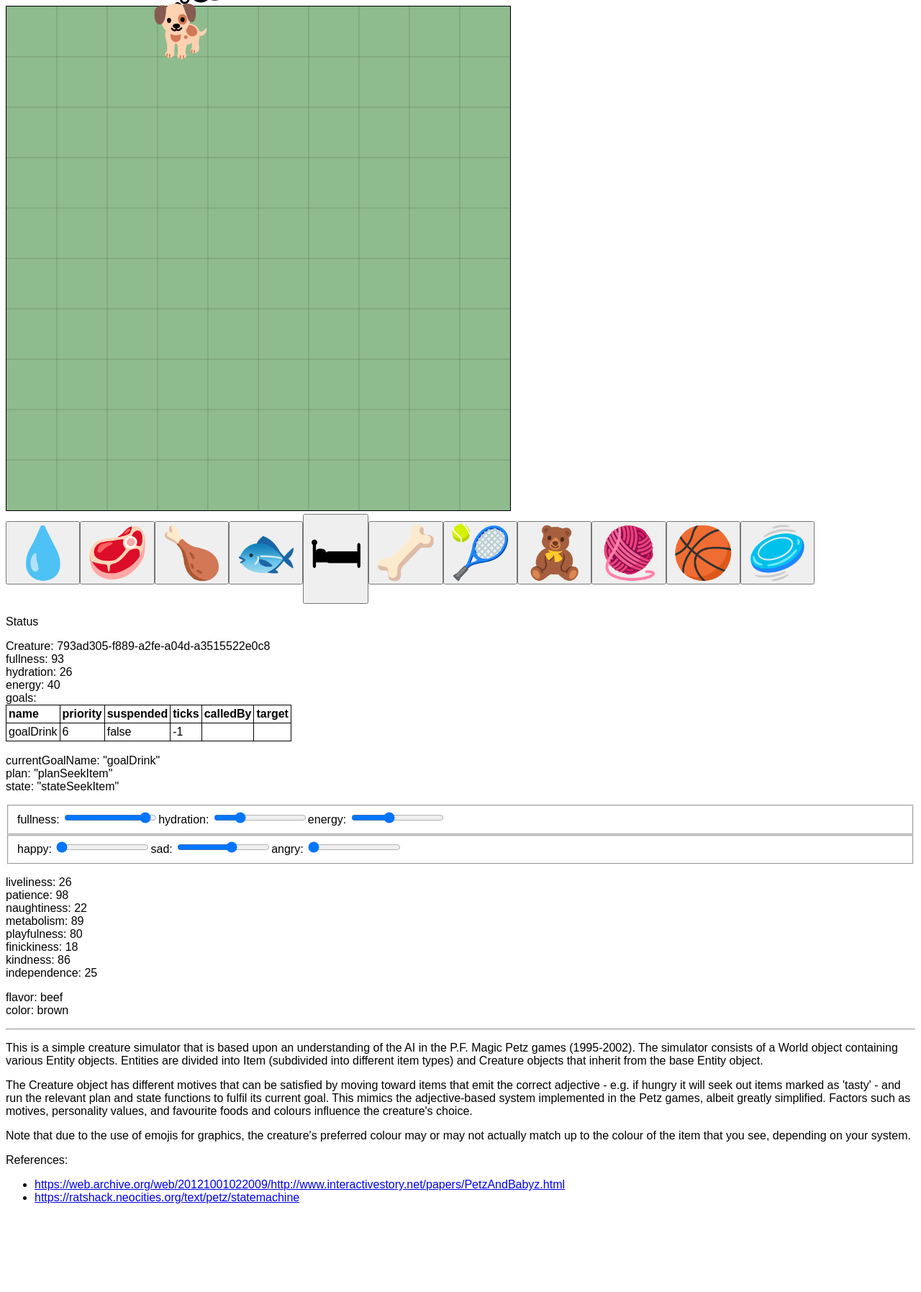
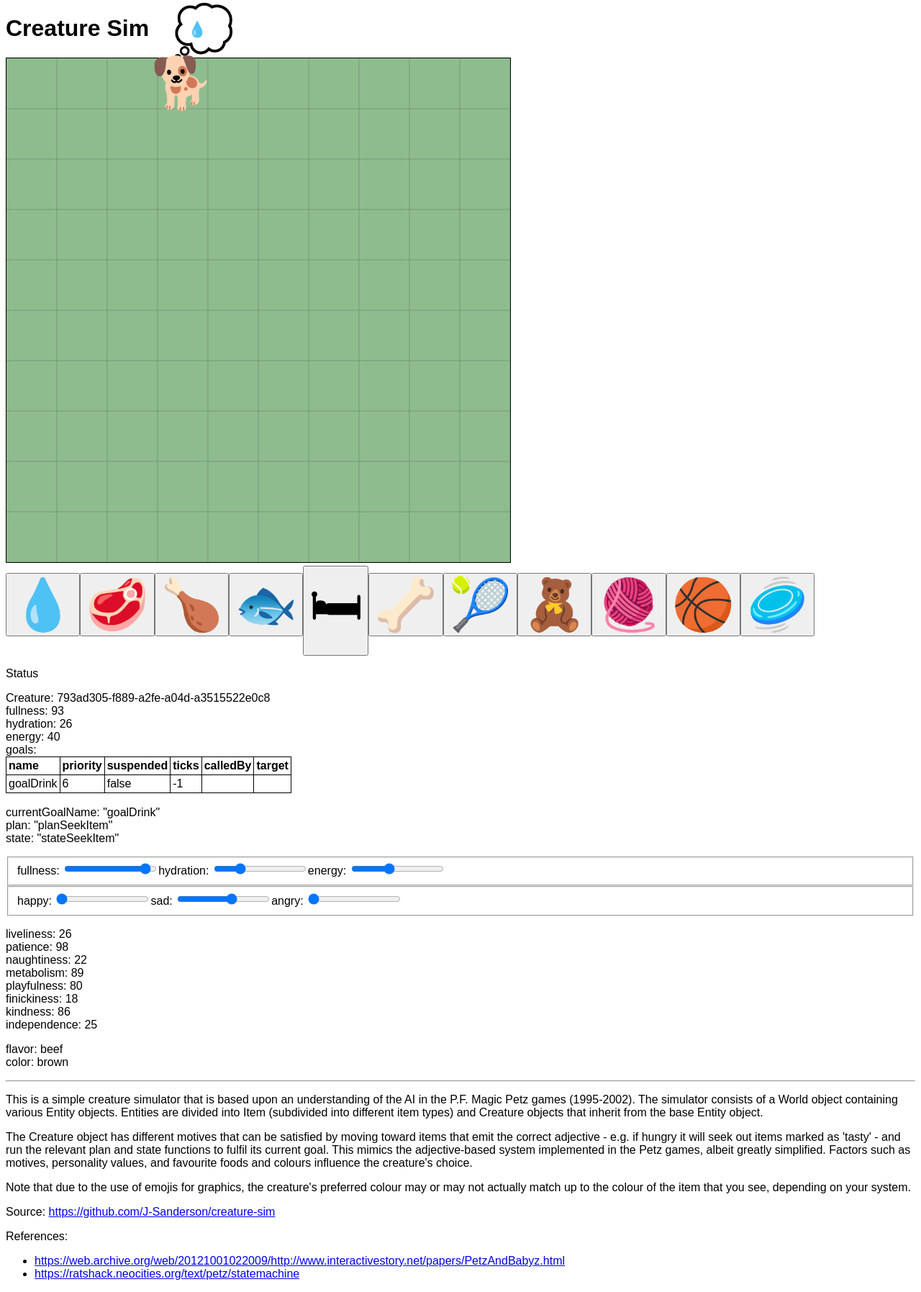
Before and after one commit to J-Sanderson/creature-sim, a website built with webpack: page public/index.html in a window 1280 px wide. Shown: the whole page at 72% size. Before the commit the page ends 1689 px from the top, so only its background shows below. Built offline with nearby package versions, Linux system fonts and the light colour scheme.

Commit message:
update readme, public files

```diff
--- a/public/index.html
+++ b/public/index.html
@@ -7,6 +7,8 @@
     <link rel="stylesheet" href="./style.css" />
   </head>
   <body>
+    <h1>Creature Sim</h1>
+
     <div id="world"></div>
 
     <hr />
@@ -34,6 +36,8 @@
       colour may or may not actually match up to the colour of the item that you
       see, depending on your system.
     </p>
+
+    <p>Source: <a href="https://github.com/J-Sanderson/creature-sim" target="_blank">https://github.com/J-Sanderson/creature-sim</a></p>
 
     <p>References:</p>
 
```
Also changed, not shown: README.md.
